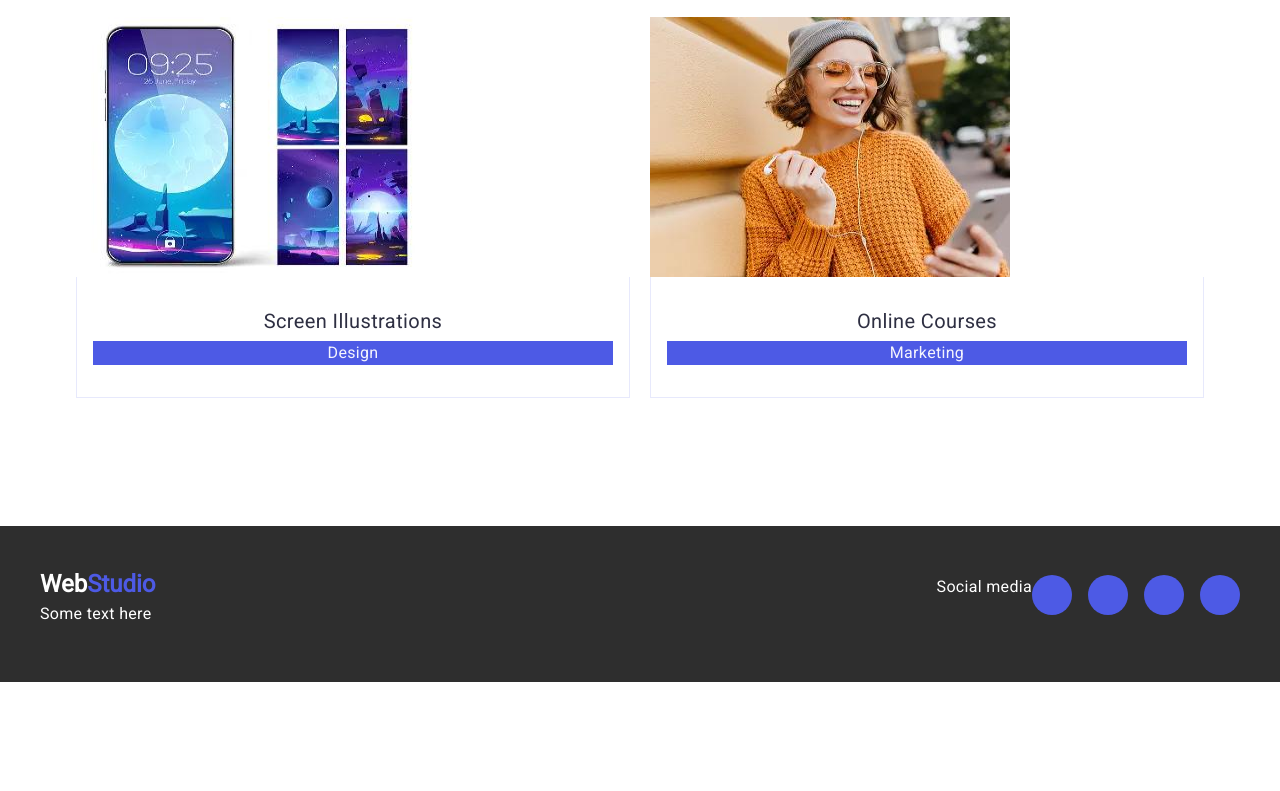
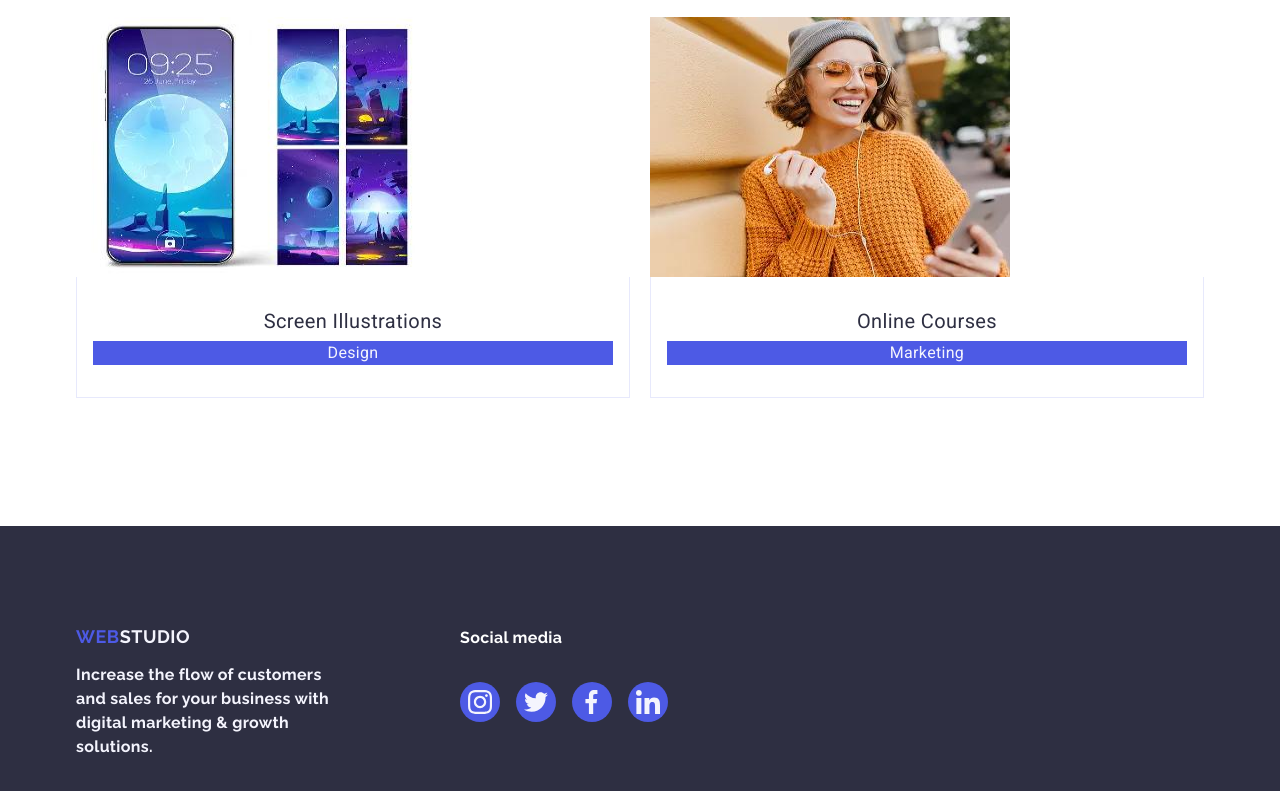
Before and after one commit to Mkemal07/goit-markup-hw-04, a plain HTML site: page index.html in a window 1280 px wide. Shown: the part 2205-2996 px from the top of the page. Before the commit the page ends 2887 px from the top, so only its background shows below. Drawn offline with nearby package versions, Linux system fonts and the light colour scheme.

Commit message:
update11

```diff
--- a/css/styles.css
+++ b/css/styles.css
@@ -768,3 +768,85 @@ line-height: 24px;
 letter-spacing: 0.02em;
 color:#F4F4FD
 }
+
+.footer{
+  background-color: #2E2F42;
+  font-family: "Raleway",sans-serif;
+  letter-spacing: 17.33;
+  padding: 100px 0;
+}
+.footer > .container{
+  display: flex;
+  flex-direction: row;
+  align-items: baseline;
+}
+.footer-information{
+  width: 264px;
+}
+.footer-social-title{
+  color: #FFFFFF;
+  font-weight: 500;
+  font-size:16px;
+  letter-spacing: 0.02em;
+  line-height: 24px;
+  margin-bottom: 16px;
+}
+.footer-text{
+  color:#F4F4FD;
+  font-weight: 400;
+  line-height: 1.5;
+  letter-spacing: 0.02em;
+  max-width: 264px;
+}
+.footer-logo{
+  line-height: 1.17;
+  font-size:18px;
+  font-weight: 700;
+  letter-spacing: 0.03em;
+  text-decoration: none;
+  color: #4d5ae5;
+  text-transform: uppercase;
+  display: inline-block;
+  margin-bottom: 16px;
+}
+.footer_logo_second{
+  color: #F4F4FD;
+}
+.footer-social-list-item{
+  width: 40px;
+  height: 40px;
+}
+.footer-social{
+  display: flex;
+  gap: 16px;
+  flex-direction: column;
+}
+.footer-social-list{
+  display: flex;
+  gap: 16px;
+}
+.footer-social-link{
+  width: 100%;
+  height: 100%;
+  background-color: #4d5ae5;
+  border-radius: 50%;
+  display: flex;
+  align-items: center;
+  justify-content: center
+}
+.footer-social-link{
+  transition: background-color 250ms cubic-bezier(0.4, 0, 0.2, 1);
+
+}
+.footer-social-svg{
+  fill: #f4f4fd;
+}
+.footer-social-link:hover{
+  background-color: #31d0aa;
+}
+.footer-social-link:focus{
+  background-color: #31d0aa;
+}
+.footer-logo-inform{
+  margin-right: 120px;
+}
--- a/index.html
+++ b/index.html
@@ -106,6 +106,7 @@
                 Bring the key message to the brand's audience for the best price
                 within the shortest possible time.
               </p>
+            </div>
             </li>
               <li class="feature-item">
               <div class="icon-box">
@@ -129,6 +130,7 @@
                 Design practice focused on digital experiences. We bring forth a
                 deep passion for problem-solving.
               </p>
+            </div>
             </li>
           </ul>
         </div>
@@ -387,46 +389,47 @@
         </div>
       </section>
     </main>
-    <footer class="footer-f">
-      <div class="footer-container" style="display: flex; align-items: baseline;">
-        <div class="footer-logo-container" style="margin-right: 120px;">
-          <a class="footer-logo" href="./index.html">Web<span class="footer-logo-span">Studio</span></a>
-          <p class="footer-text">Some text here</p>
+    <footer class=" footer">
+      <div class="container">
+          <div class="footer-logo-inform">
+              <a href="./index.html" class="footer-logo">Web<span class="footer_logo_second">Studio</span></a>
+          <p class="footer-text">
+              Increase the flow of customers and sales for your business with digital marketing & growth solutions.
+          </p>
           </div>
           <div class="footer-social">
-          <p class="footer-social-title" style="font-weight: 500; font-size: 16px; line-height: 1.5; letter-spacing: 0.02em; color: #FFFFFF; margin-bottom: 16px;">Social media</p>
-          <ul class="footer-social-list" style="display: flex; gap: 16px;">
-            <li class="footer-social-item" style="width: 40px; height: 40px;">
-              <a href="#" class="footer-social-link" style="width: 100%; height: 100%; background-color: #4d5ae5; border-radius: 50%; display: flex; align-items: center; justify-content: center; transition: background-color 250ms cubic-bezier(0.4, 0, 0.2, 1);">
-                <svg class="footer-icon" width="24" height="24" style="fill: #f4f4fd;">
-                  <use href="./images/icons.svg#icon-facebook"></use>
+              <p class="footer-social-title">Social media</p>
+              <ul class="footer-social-list">
+                  <li  class="footer-social-list-item">
+                      <a href="#"  class="footer-social-link">
+                      <svg width="24" height="24" class="footer-social-svg">
+                          <use href="./images/icons.svg#icon-instagram-2"></use>
+                      </svg>
+                  </a></li>
+                  <li class="footer-social-list-item">
+                      <a href="#" class="footer-social-link">
+                      <svg width="24" height="24" class="footer-social-svg">
+                          <use href="./images/icons.svg#icon-twitter-1"></use>
                       </svg>
                   </a>
                   </li>
-            <li class="footer-social-item" style="width: 40px; height: 40px;">
-              <a href="#" class="footer-social-link" style="width: 100%; height: 100%; background-color: #4d5ae5; border-radius: 50%; display: flex; align-items: center; justify-content: center; transition: background-color 250ms cubic-bezier(0.4, 0, 0.2, 1);">
-                <svg class="footer-icon" width="24" height="24" style="fill: #f4f4fd;">
-                  <use href="./images/icons.svg#icon-twitter"></use>
+                  <li class="footer-social-list-item">
+                      <a href="#" class="footer-social-link">
+                      <svg width="24" height="24" class="footer-social-svg">
+                          <use href="./images/icons.svg#icon-Vector"></use>
                       </svg>
-              </a>
-            </li>
-            <li class="footer-social-item" style="width: 40px; height: 40px;">
-              <a href="#" class="footer-social-link" style="width: 100%; height: 100%; background-color: #4d5ae5; border-radius: 50%; display: flex; align-items: center; justify-content: center; transition: background-color 250ms cubic-bezier(0.4, 0, 0.2, 1);">
-                <svg class="footer-icon" width="24" height="24" style="fill: #f4f4fd;">
-                  <use href="./images/icons.svg#icon-instagram"></use>
+                  </a></li>
+                  <li class="footer-social-list-item">
+                      <a href="#" class="footer-social-link">
+                      <svg width="24" height="24" class="footer-social-svg">
+                          <use href="./images/icons.svg#icon-linkedin-1"></use>
                       </svg>
-              </a>
-            </li>
-            <li class="footer-social-item" style="width: 40px; height: 40px;">
-              <a href="#" class="footer-social-link" style="width: 100%; height: 100%; background-color: #4d5ae5; border-radius: 50%; display: flex; align-items: center; justify-content: center; transition: background-color 250ms cubic-bezier(0.4, 0, 0.2, 1);">
-                <svg class="footer-icon" width="24" height="24" style="fill: #f4f4fd;">
-                  <use href="./images/icons.svg#icon-linkedin"></use>
-                </svg>
-              </a>
-            </li>
+                  </a></li>
               </ul>
           </div>
+
       </div>
+
 </footer>
   </body>
 </html>
```
Lines whose indentation alone changed are shown as unchanged.
